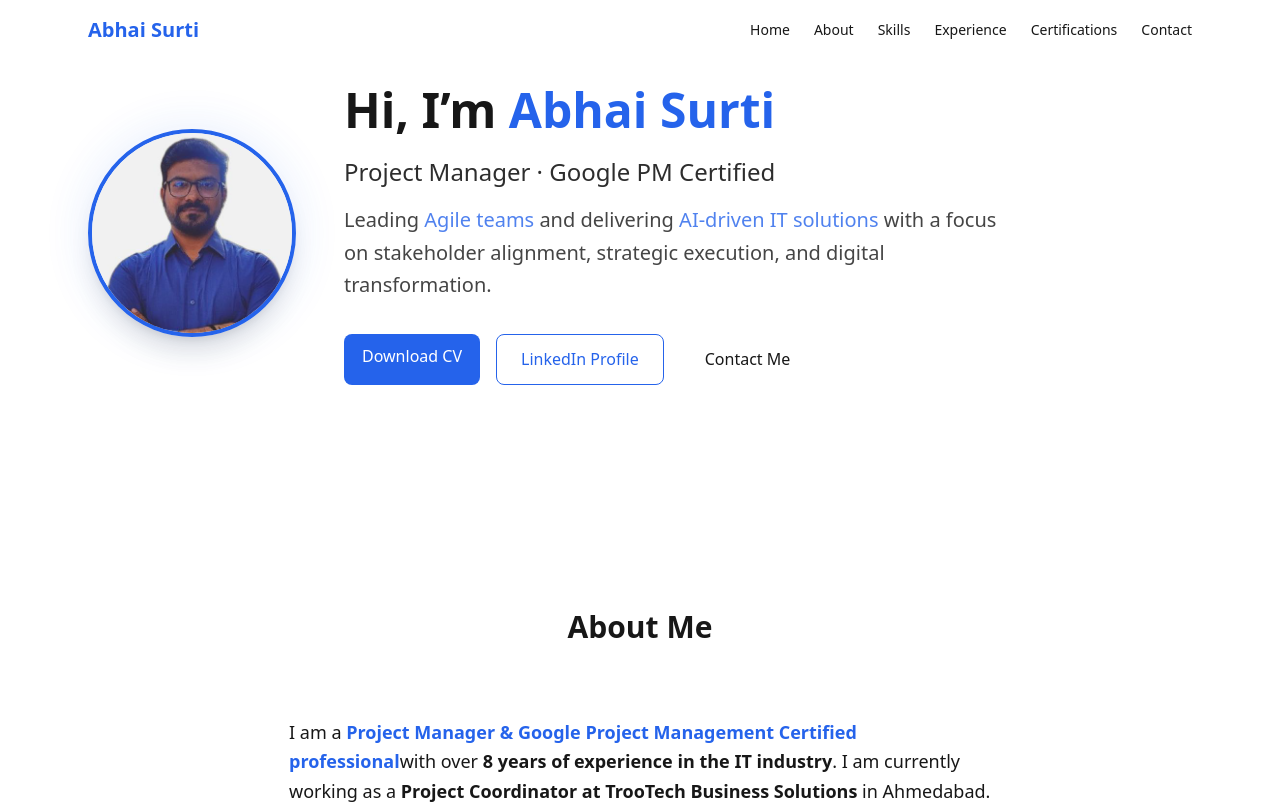
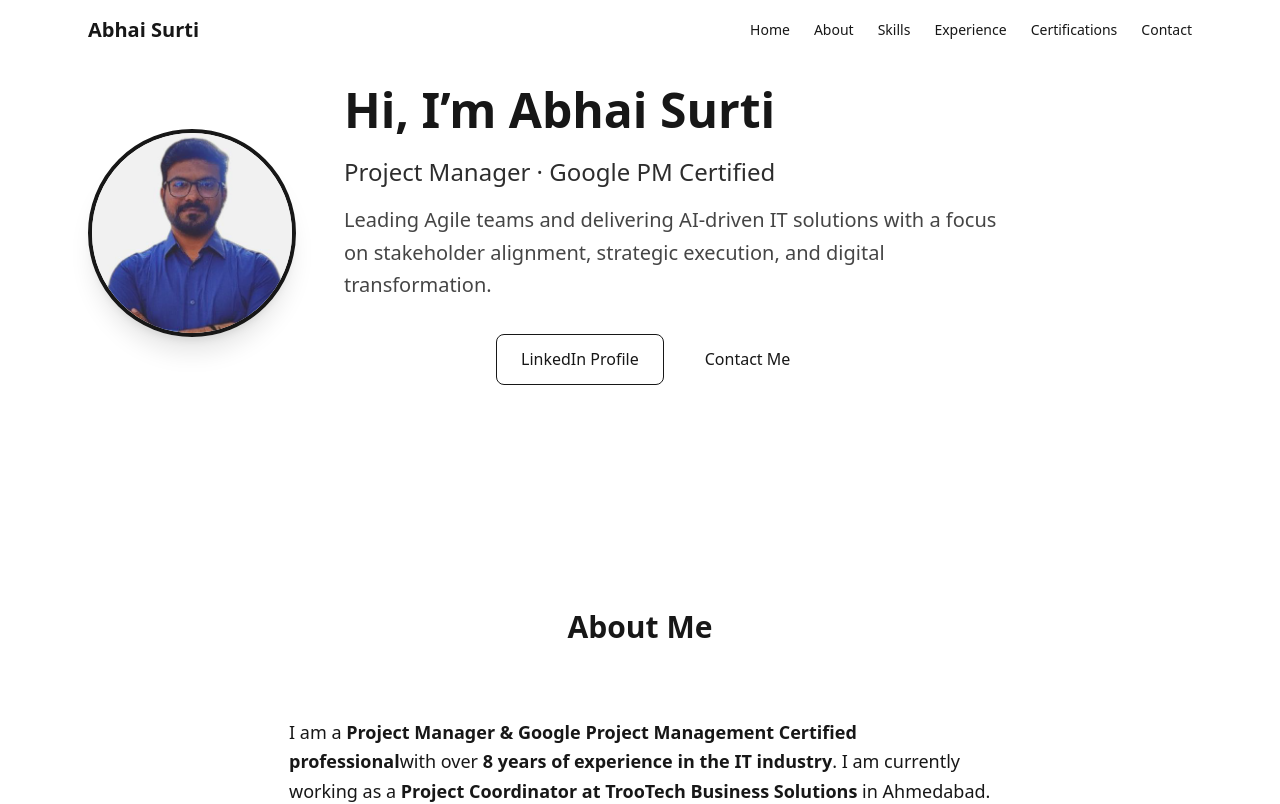
Before and after one commit to surtiabhai007-cmyk/abhai-portfolio, a Next.js app: page / in a window 1280 px wide. Shown: the top 804 px of the page. Built offline with nearby package versions, Linux system fonts and the light colour scheme.

Commit message:
Update globals.css

```diff
--- a/styles/globals.css
+++ b/styles/globals.css
@@ -4,9 +4,6 @@
 :root {
   --background: 255 255 255;
   --foreground: 23 23 23;
-
-  /* Accent color for buttons, highlights */
-  --primary: 37 99 235;
 }
 
 /* Dark Mode Support */
```
